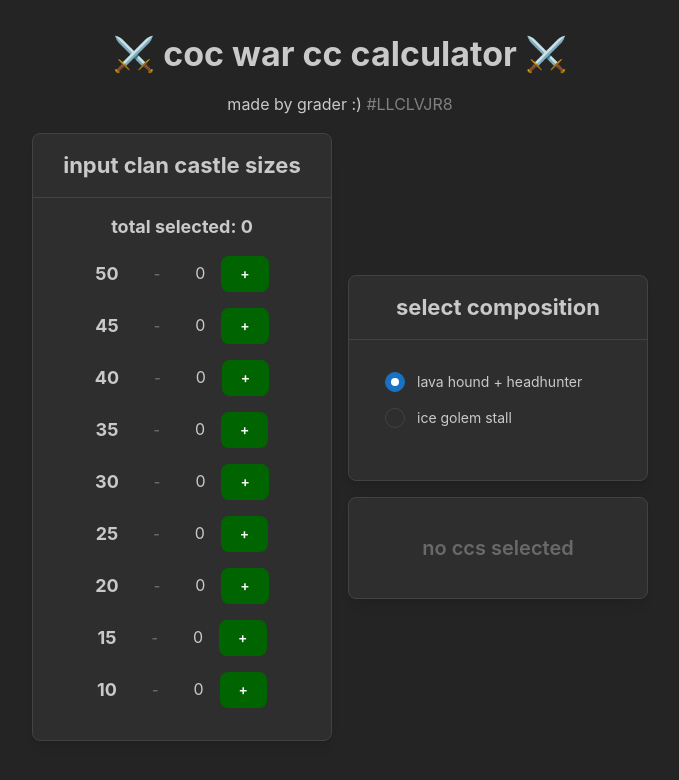
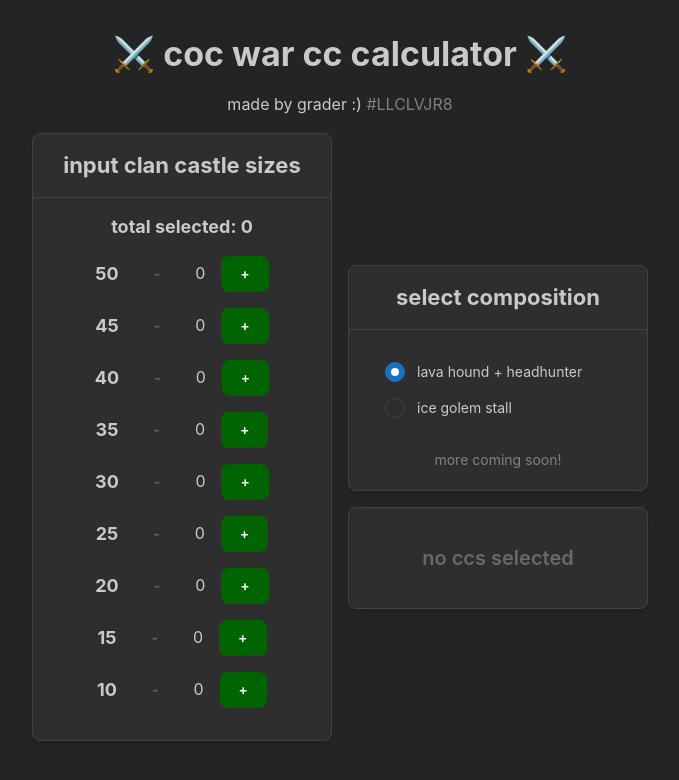
Before and after one commit to andrewli5/war-cc-calculator, a React (Vite) app: page / in a window 1280 px wide. Shown: the top 780 px of the page, without its empty margins (300-979 px from the left). Built offline with nearby package versions, Linux system fonts and the light colour scheme.

Commit message:
added coming soon subtitle

```diff
--- a/src/Website.tsx
+++ b/src/Website.tsx
@@ -236,6 +236,7 @@
             />
           ))}
         </Radio.Group>
+        <Text c="grey" size="sm" ta="center">more coming soon!</Text>
       </Card>
     );
   }
@@ -243,7 +244,12 @@
   return (
     <Stack align="center" m="xl">
       <Title order={1}>⚔️ coc war cc calculator ⚔️</Title>
-      <Text>{"made by grader :)"} <Text span c="grey">{"#LLCLVJR8"}</Text></Text>
+      <Text>
+        {"made by grader :)"}{" "}
+        <Text span c="grey">
+          {"#LLCLVJR8"}
+        </Text>
+      </Text>
       <Group>
         <SizesCard />
         <Stack w="300px">
```
